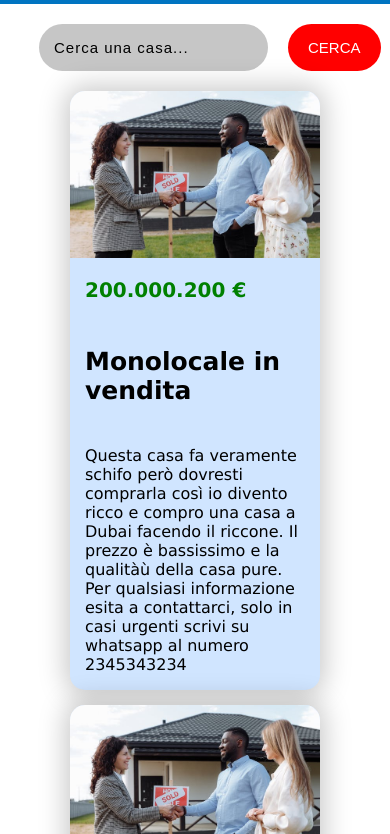
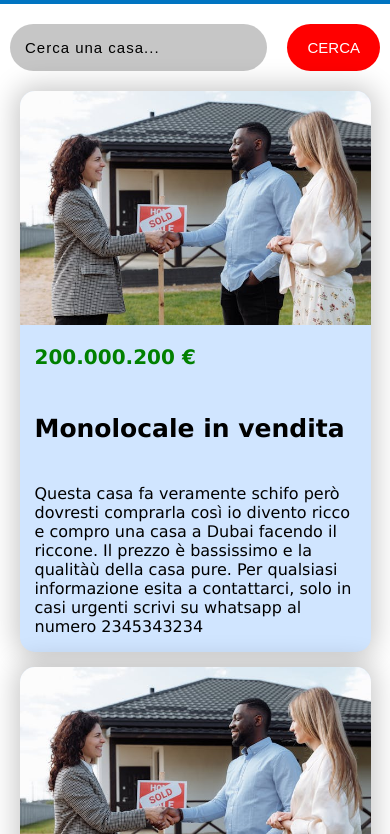
Before and after one commit to ErmesLeka/prova, a plain HTML site: page index.html in a window 390 px wide. Shown: the part 57-891 px from the top of the page. Drawn offline with Linux system fonts and the light colour scheme.

Commit message:
Update style.css

```diff
--- a/style.css
+++ b/style.css
@@ -84,3 +84,12 @@ p.title{
 .card > img{
   width:100%;
 }
+@media screen and (max-width: 400px){
+  .card{
+    width: 90%;
+  }
+  .box{
+    width: auto;
+    margin: 20px 10px
+  }
+}
```
